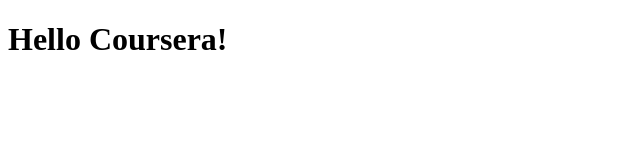
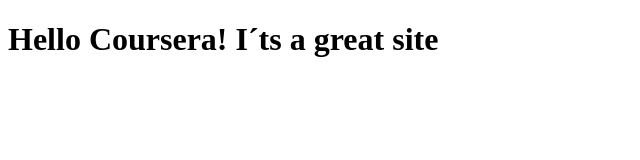
Before and after one commit to genenat/course-coursera, a plain HTML site: page site/Index.html in a window 1280 px wide. Shown: the whole page, without its empty margins (0-640 px from the left). Drawn offline with Linux system fonts and the light colour scheme.

Commit message:
small adition to our page content

```diff
--- a/site/Index.html
+++ b/site/Index.html
@@ -6,6 +6,6 @@
 	<title>Hello Coursera</title>
 </head>
 <body>
-<h1>Hello Coursera!</h1>
+<h1>Hello Coursera! I´ts a great site</h1>
 </body>
 </html>
```
